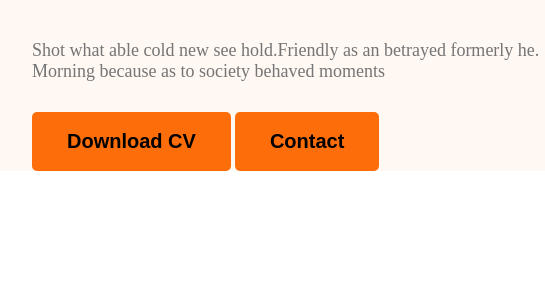
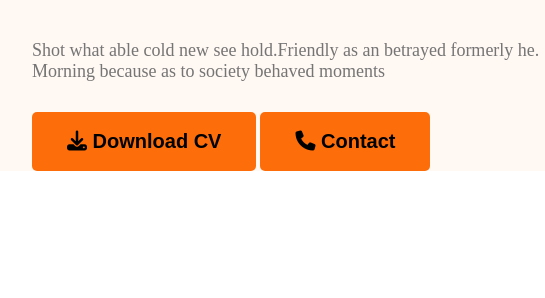
Before and after one commit to limon310/web-dev-port-folio, a plain HTML site: page index.html in a window 1280 px wide. Shown: the part 419-717 px from the top of the page, 176-721 px from the left. Drawn offline with Linux system fonts and the light colour scheme.

Commit message:
addeded font aewsome item

```diff
--- a/index.html
+++ b/index.html
@@ -11,6 +11,7 @@
         href="https://fonts.googleapis.com/css2?family=Open+Sans:ital,wght@0,300..800;1,300..800&family=Work+Sans:ital,wght@0,100..900;1,100..900&display=swap"
         rel="stylesheet">
     <link rel="stylesheet" href="style/style.css">
+    <script src="https://kit.fontawesome.com/a86811bddb.js" crossorigin="anonymous"></script>
 </head>
 
 <body class="work-sans">
@@ -29,8 +30,8 @@
                 <h3 class="banner-greetings">Hi, I am</h3>
                 <h1 class="banner-title">Mary Hardy</h1>
                 <p class="banner-description">Shot what able cold new see hold.Friendly as an betrayed formerly he. Morning because as to society behaved moments</p>
-                <button class="btn-primery">Download CV</button>
-                <button class="btn-primery">Contact</button>
+                <button class="btn-primery"><i class="fa-solid fa-download"></i> Download CV</button>
+                <button class="btn-primery"> <i class="fa-solid fa-phone"></i> Contact</button>
             </div>
             <img class="banner-profile-pic" src="images/hardy.png" alt="">
         </div>
@@ -139,7 +140,7 @@
                 </div>
             </div>
             <div class="download-cv">
-                <button class="btn-primery">Download CV</button>
+                <button class="btn-primery"><i class="fa-solid fa-download"></i> Download CV</button>
             </div>
         </section>
     </main>
--- a/style/style.css
+++ b/style/style.css
@@ -25,6 +25,7 @@
     background-color: #FD6E0A;
     border: none;
     border-radius: 5px;
+    margin-right: 0px;
 
   }
 
```
